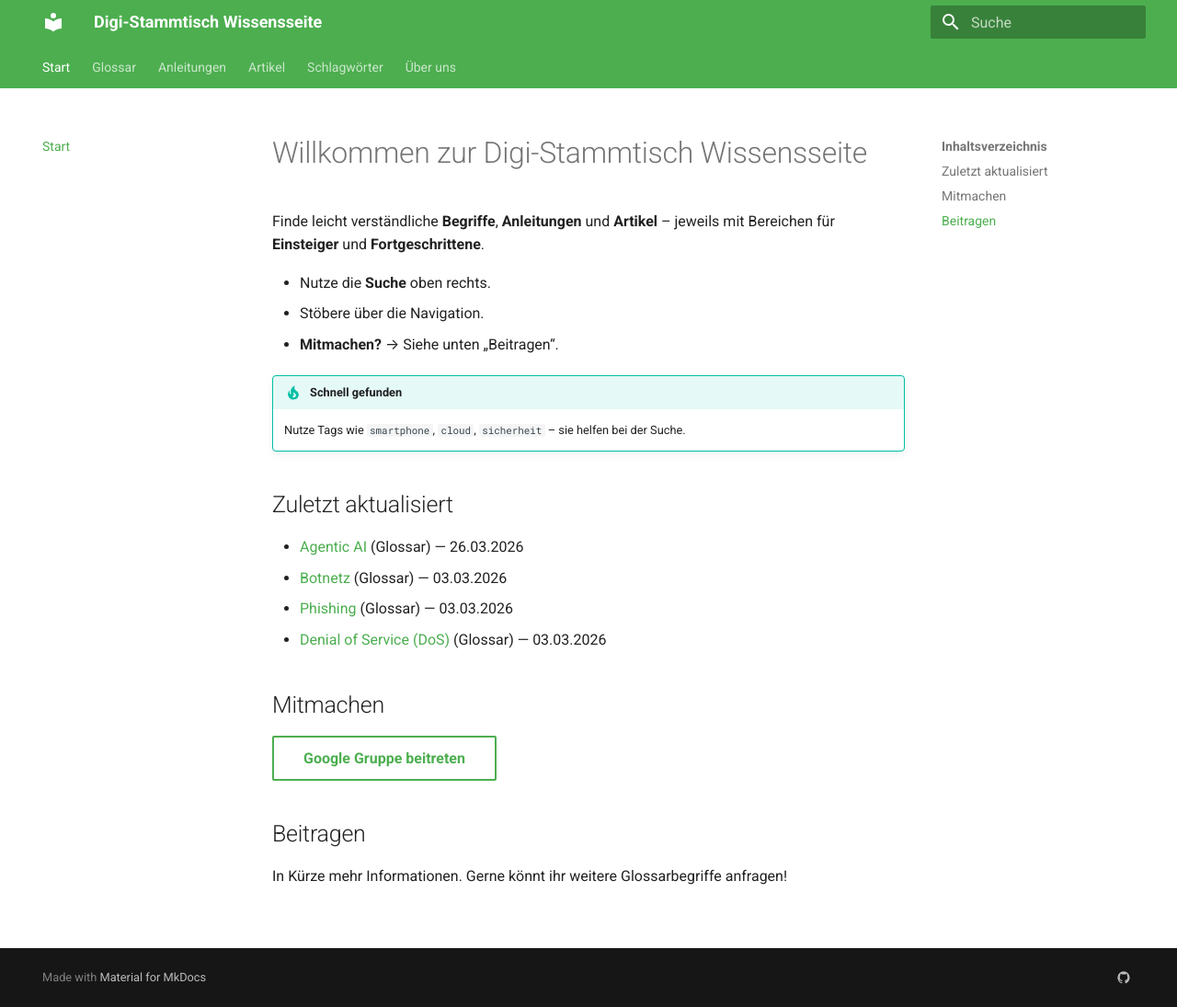
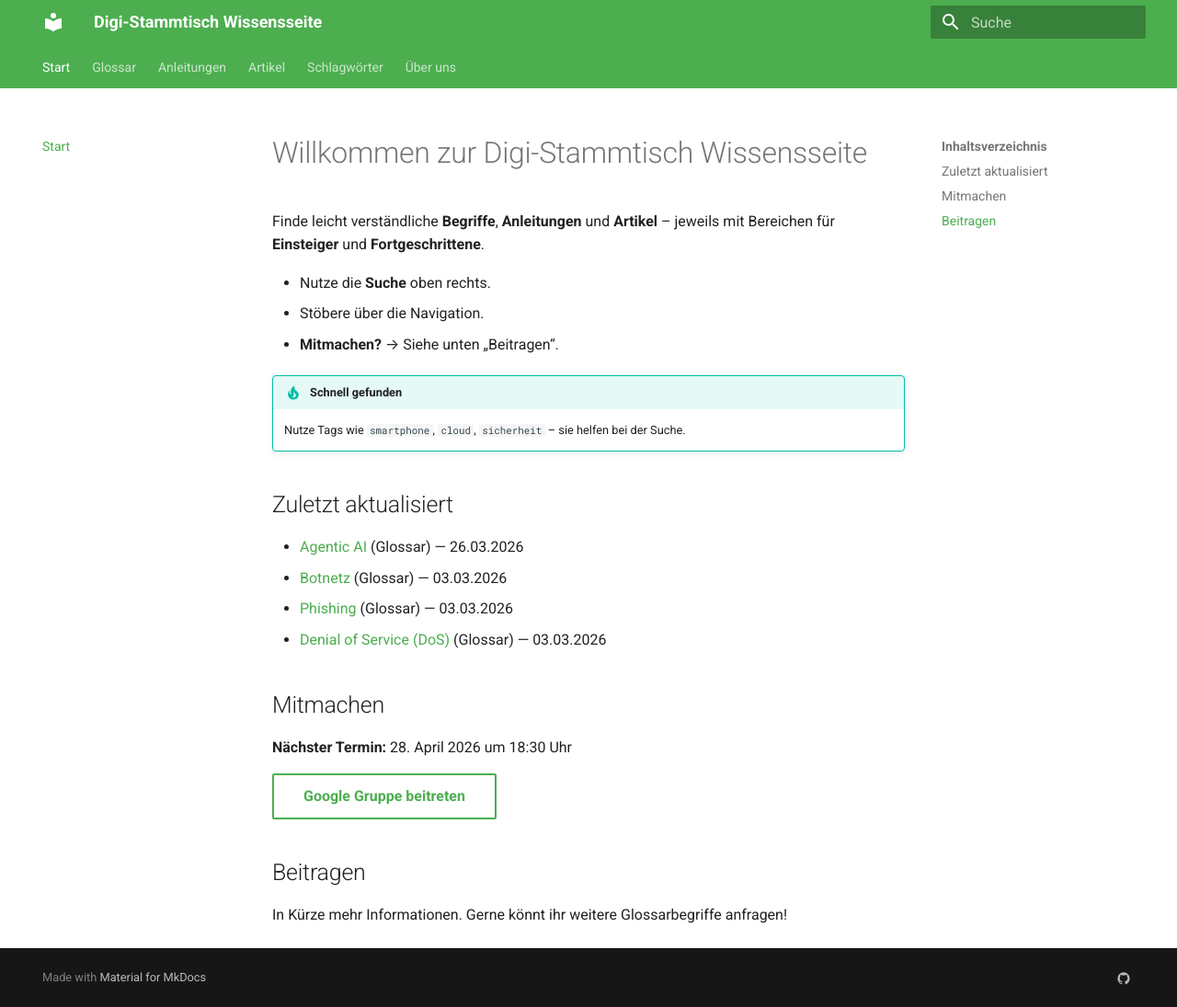
Before and after one commit to ralphmueller/digi-wissensdatenbank, an MkDocs documentation site: the page built from docs/index.md, in a window 1280 px wide and 1095 px high. Shown: the whole window at 92% size. Built offline with MkDocs 1.6.1 and Material for MkDocs 9.7.7, drawn with Linux system fonts in a browser that asks for light colours.

Commit message:
Landing Page: Nächsten Stammtisch-Termin unter "Mitmachen" ergänzt
Co-Authored-By: Claude Sonnet 4.6 <noreply@anthropic.com>

```diff
--- a/docs/index.md
+++ b/docs/index.md
@@ -17,6 +17,8 @@ Finde leicht verständliche **Begriffe**, **Anleitungen** und **Artikel** – je
 
 ## Mitmachen
 
+**Nächster Termin:** 28. April 2026 um 18:30 Uhr
+
 [Google Gruppe beitreten](https://groups.google.com/g/dg-gersfeld){ .md-button }
 
 ## Beitragen
```
